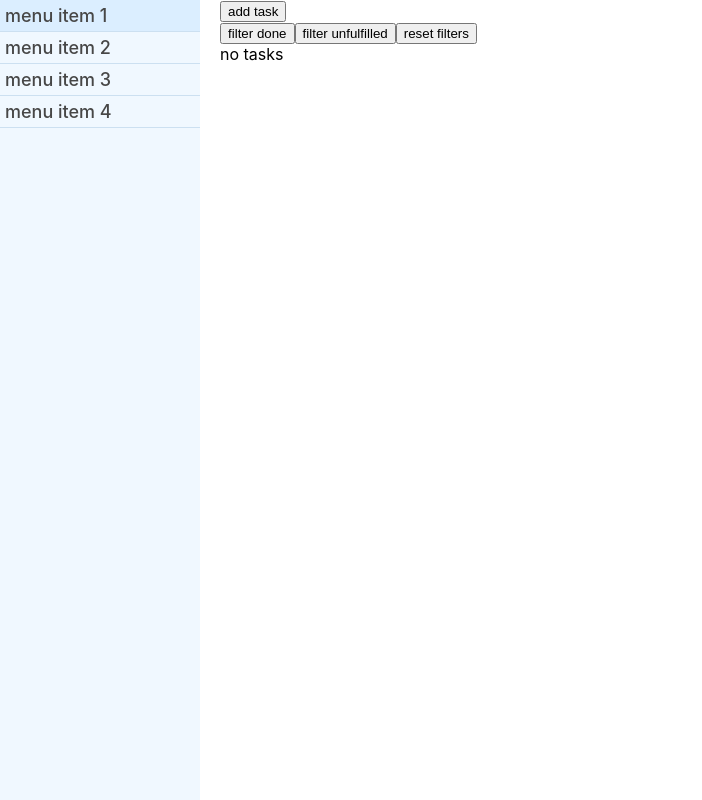
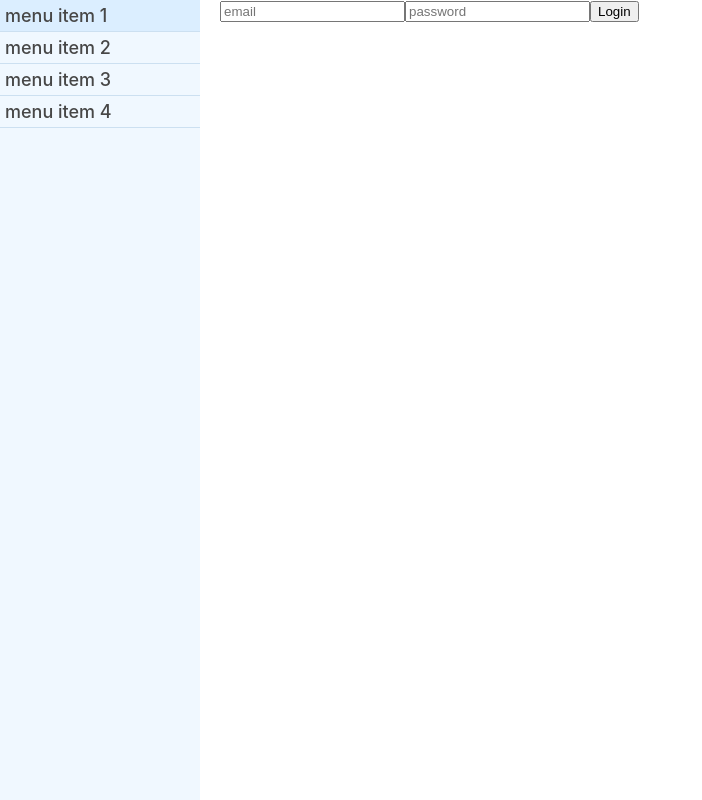
Before and after one commit to snaf-trip/todoMobx, a React app: page /auth in a window 1280 px wide. Shown: the whole page, without its empty margins (0-702 px from the left). Built offline with nearby package versions, Linux system fonts and the light colour scheme.

Commit message:
Added auth page

```diff
--- a/src/components/routes/routes.components.tsx
+++ b/src/components/routes/routes.components.tsx
@@ -4,12 +4,14 @@ import { TasksPage } from "../../pages/export.pages";
 import { routes } from "./routesList.components";
 
 export const Routers = () => {
-  const isAuth = true;
+  const isAuth = false;
   return (
     <BrowserRouter>
       <Routes>
         {routes.map(route => {
           if (route.auth && !isAuth) {
+            return false;
+          } else if (route.path === "/auth" && isAuth) {
             return false;
           }
 
--- a/src/components/routes/routesList.components.ts
+++ b/src/components/routes/routesList.components.ts
@@ -1,4 +1,4 @@
-import { TasksPage } from "../../pages/export.pages";
+import { TasksPage, AuthPage } from "../../pages/export.pages";
 
 export const routes = [
   {
@@ -22,7 +22,7 @@ export const routes = [
   {
     path: '/auth',
     exact: true,
-    component: TasksPage,
+    component: AuthPage,
     auth: false,
   },
 ];
--- /dev/null
+++ b/src/pages/authpage/authPage.pages.tsx
@@ -0,0 +1,32 @@
+import React, { SyntheticEvent, useState } from "react";
+import { IUserData } from "./authTypes.pages";
+
+export const AuthPage = () => {
+  const [userData, setUserData] = useState<IUserData>({
+    email: "",
+    password: "",
+  } as IUserData);
+
+  const handleLogin = (e: SyntheticEvent<HTMLFormElement>) => {
+    e.preventDefault();
+    console.log(userData.email, userData.password);
+  }
+
+  return (
+    <div>
+      <input
+        type="text"
+        placeholder="email"
+        value={userData.email}
+        onChange={e => setUserData({ ...userData, email: e.target.value })}
+      />
+      <input
+        type="text"
+        placeholder="password"
+        value={userData.email}
+        onChange={e => setUserData({ ...userData, password: e.target.value })}
+      />
+      <button>Login</button>
+    </div >
+  )
+}
--- /dev/null
+++ b/src/pages/authpage/authTypes.pages.ts
@@ -0,0 +1,4 @@
+export interface IUserData {
+  email: string,
+  password: string,
+}
--- a/src/pages/export.pages.ts
+++ b/src/pages/export.pages.ts
@@ -1 +1,2 @@
 export { TasksPage } from "./tasksPage/tasksPage.pages";
+export { AuthPage } from "./authpage/authpage.pages";
```
Also changed, not shown: src/pages/authpage/authPage.pages.scss (added).
